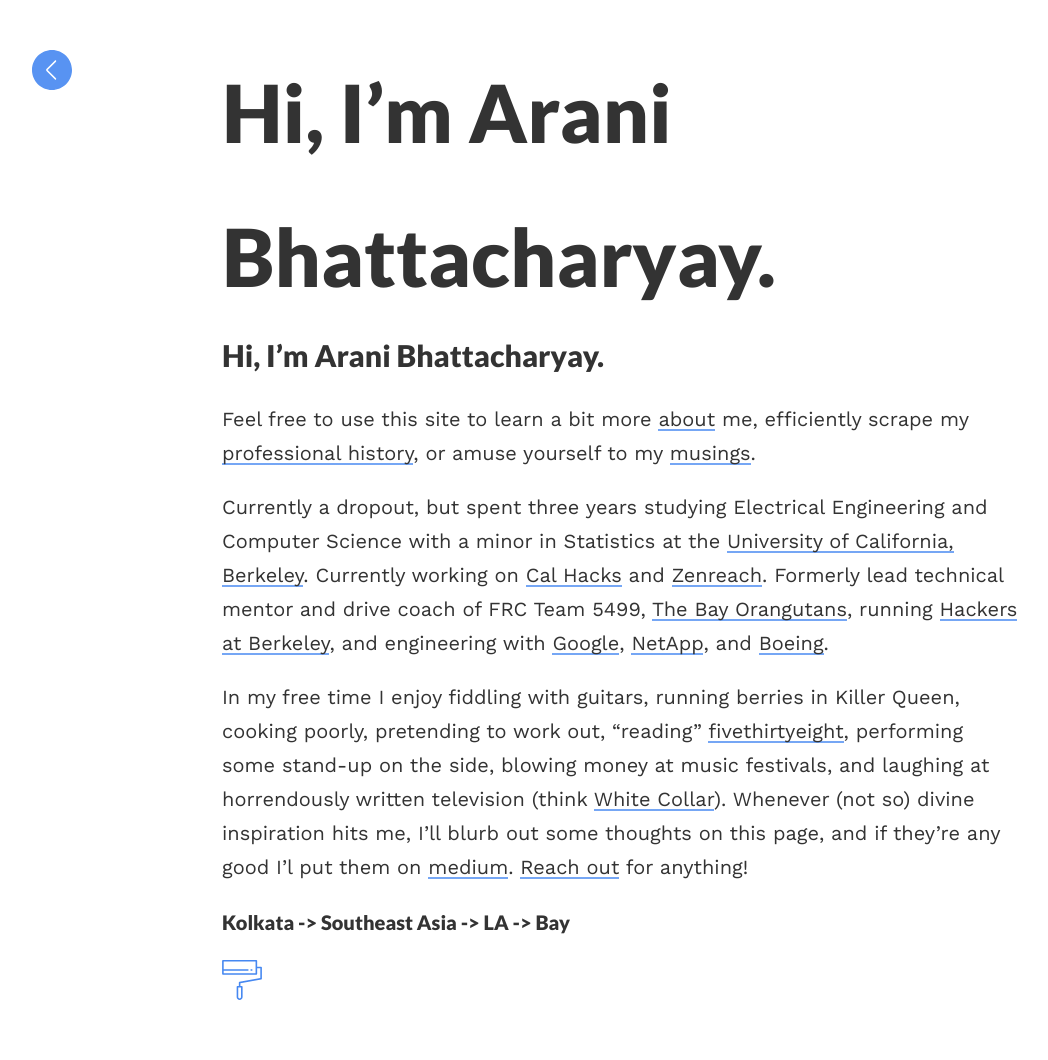
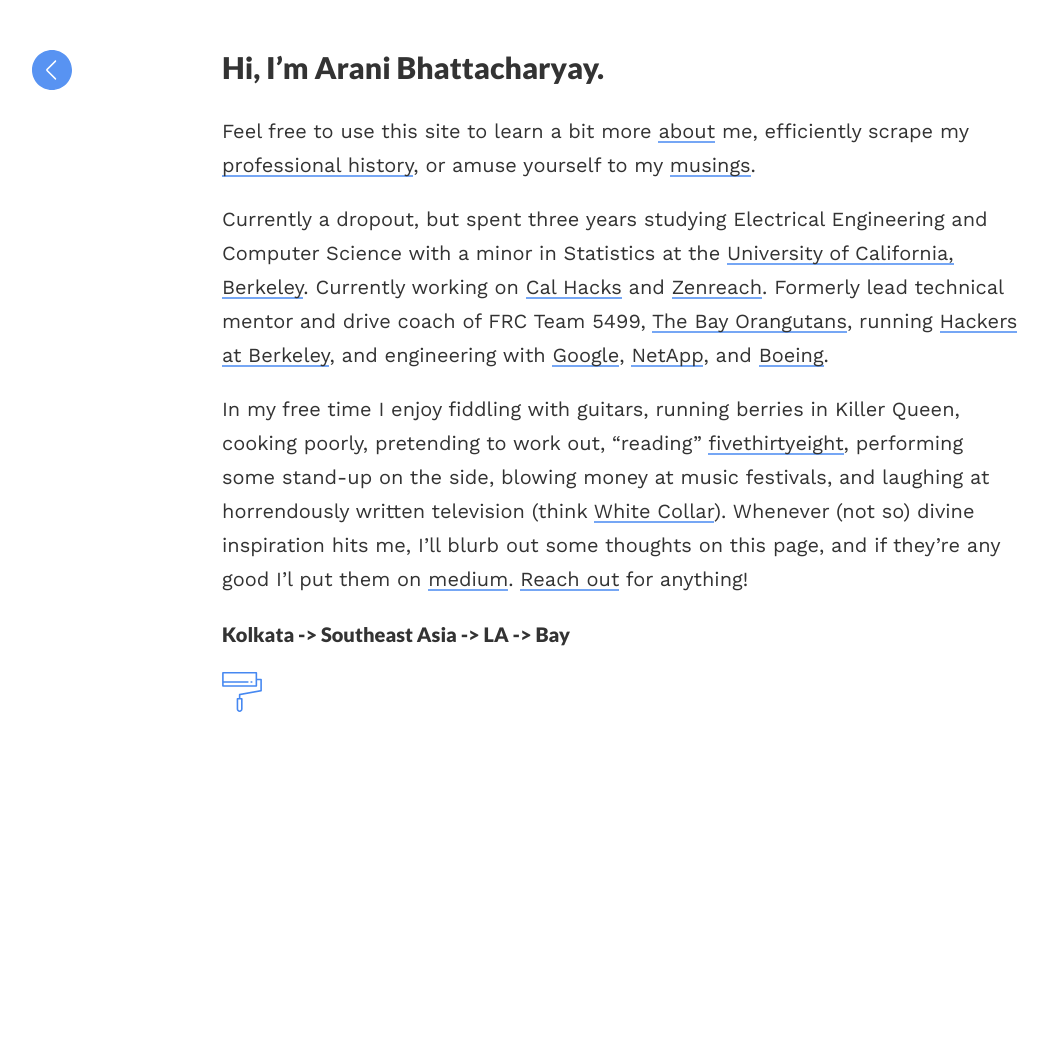
Before and after one commit to aranibatta/aranibatta.github.io, a Jekyll site: the page built from index.md, in a window 1280 px wide. Shown: the whole page, without its empty margins (18-1066 px from the left). Built offline with Jekyll 4.4.1, drawn with Linux system fonts in a browser that asks for light colours; our own code applies the rules of GitHub Pages for plain Markdown files; after the commit the page ends 900 px from its top, so only the background shows below that.

Commit message:
Update home.html

```diff
--- a/_layouts/home.html
+++ b/_layouts/home.html
@@ -1,7 +1,6 @@
 ---
 layout: default
 ---
-<h1 class="headline">{{page.title}}</h1>
       <div class="trigger">
         {% for my_page in site.mainwe %}
           {% if my_page.title %}
```
